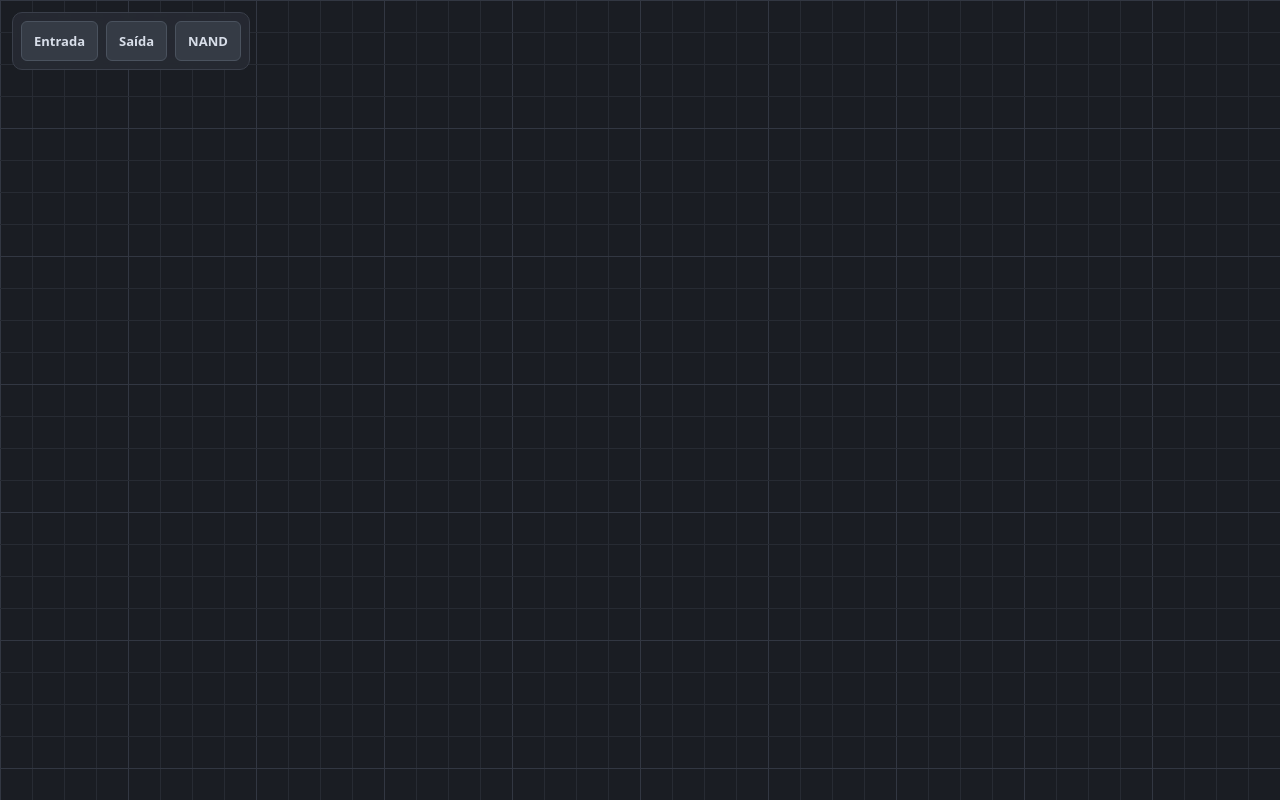
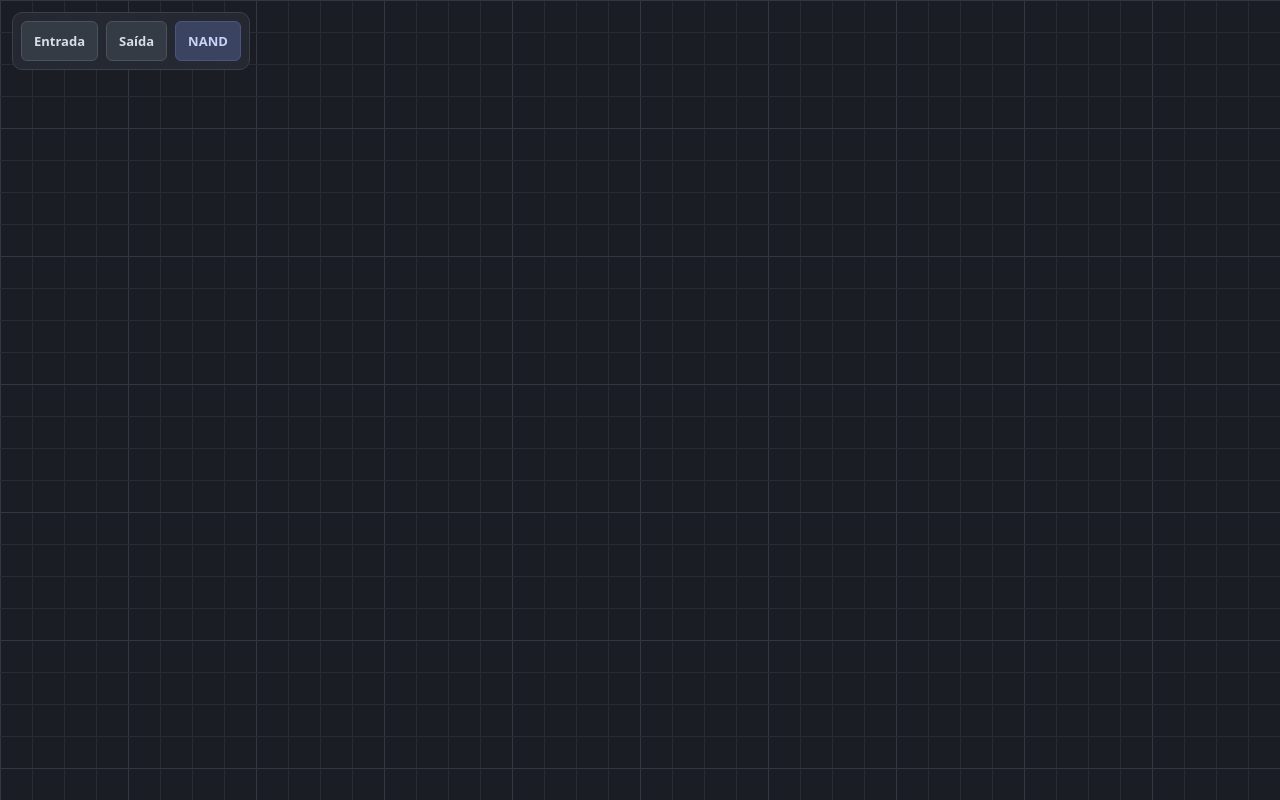
Before and after one commit to zelacerda/nands-on, a website built with Vite: page index.html in a window 1280 px wide. Built offline with nearby package versions, Linux system fonts and the light colour scheme.

Commit message:
feat: estilizar botão NAND como componente lógico (azul) na paleta (palette-ux_20260531)

```diff
--- a/index.html
+++ b/index.html
@@ -12,7 +12,7 @@
     <nav id="palette" aria-label="Paleta de componentes">
       <button type="button" data-add="input">Entrada</button>
       <button type="button" data-add="output">Saída</button>
-      <button type="button" data-add="nand">NAND</button>
+      <button type="button" class="logic-btn" data-add="nand">NAND</button>
       <button type="button" id="delete" hidden>Excluir</button>
     </nav>
 
--- a/src/style.css
+++ b/src/style.css
@@ -73,12 +73,15 @@ body {
   background: #2d333b;
 }
 
+/* Botões de componentes lógicos (NAND e chips criados): azul, distinto do I/O. */
+#palette button.logic-btn,
 #palette button.chip-btn {
   color: #c8d3f5;
   border-color: #4a5680;
   background: #3a4360;
 }
 
+#palette button.logic-btn:hover,
 #palette button.chip-btn:hover {
   background: #444f70;
 }
```
